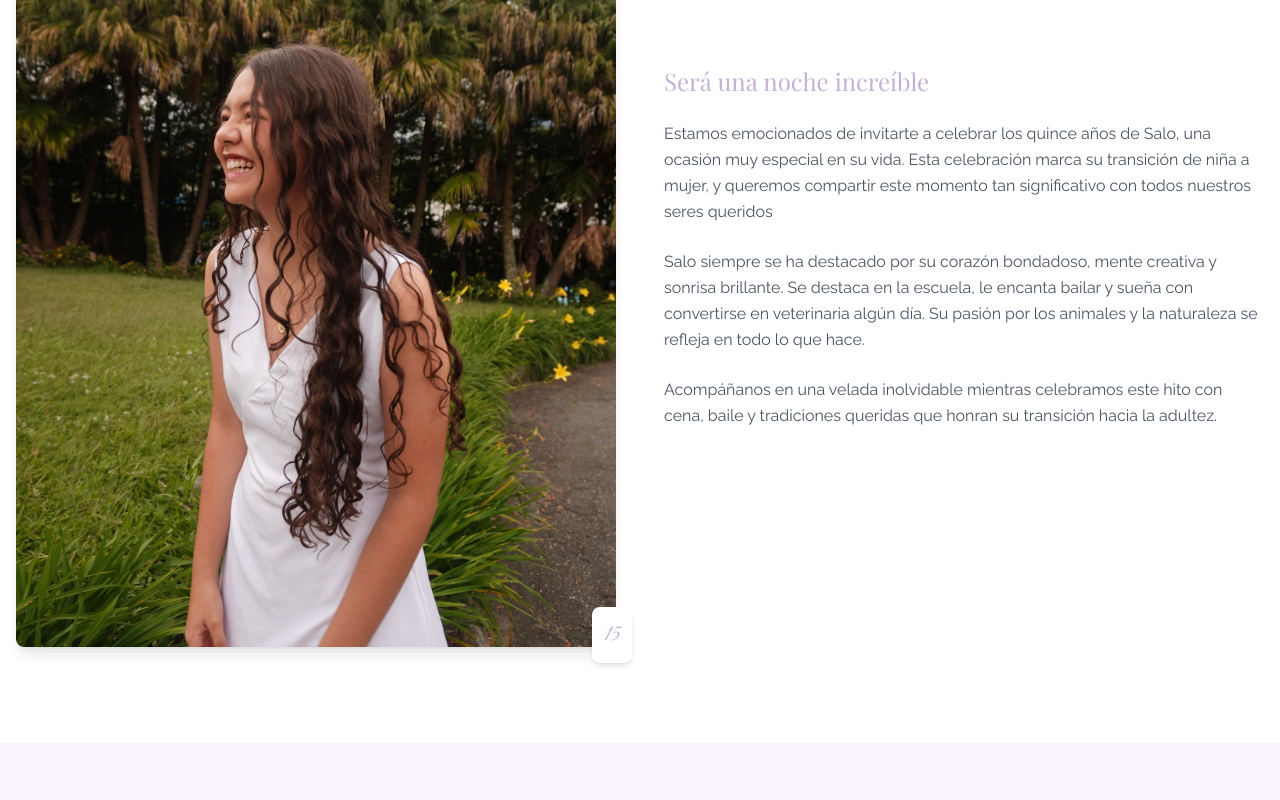
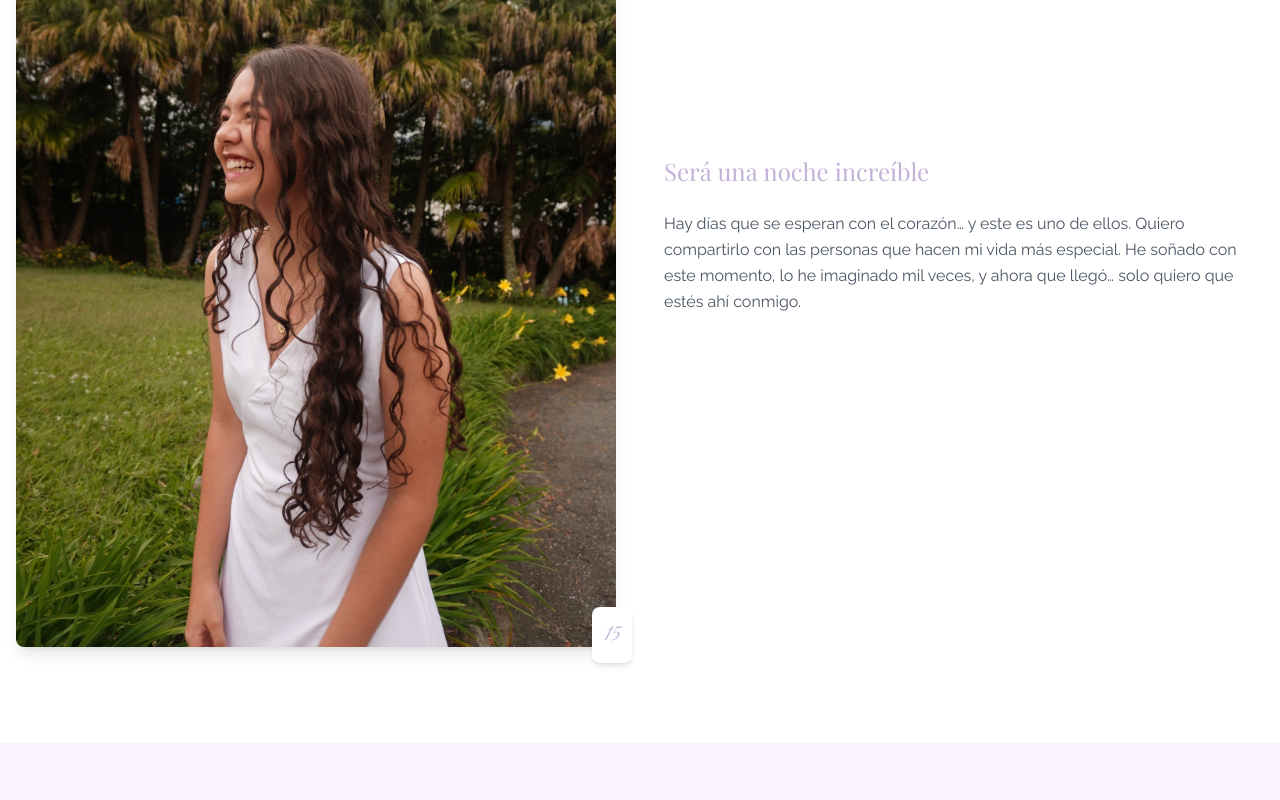
Before and after one commit to GiaHuy99/happybirthday-uncleHuy, a React (Vite) app: page / in a window 1280 px wide. Shown: the part 1160-1960 px from the top of the page. Built offline with nearby package versions, Linux system fonts and the light colour scheme.

Commit message:
style: update About, EventDetails, and RSVP components to enhance text content and improve clarity for the event invitation

```diff
--- a/src/components/About.tsx
+++ b/src/components/About.tsx
@@ -24,7 +24,7 @@ const About = () => {
 			</div>
 
 			<h2 ref={animateFadeUp} className="section-title scroll-animate">
-				Una celebración muy especial
+				Un momento para recordar
 			</h2>
 
 			<div className="grid grid-cols-1 md:grid-cols-2 gap-12 items-center">
@@ -43,21 +43,10 @@ const About = () => {
 				<div ref={animateFadeLeft300} className="scroll-animate">
 					<p className="subtitle mb-6">Será una noche increíble</p>
 					<p className="mb-6">
-						Estamos emocionados de invitarte a celebrar los quince años de Salo,
-						una ocasión muy especial en su vida. Esta celebración marca su
-						transición de niña a mujer, y queremos compartir este momento tan
-						significativo con todos nuestros seres queridos
-					</p>
-					<p className="mb-6">
-						Salo siempre se ha destacado por su corazón bondadoso, mente
-						creativa y sonrisa brillante. Se destaca en la escuela, le encanta
-						bailar y sueña con convertirse en veterinaria algún día. Su pasión
-						por los animales y la naturaleza se refleja en todo lo que hace.
-					</p>
-					<p>
-						Acompáñanos en una velada inolvidable mientras celebramos este hito
-						con cena, baile y tradiciones queridas que honran su transición
-						hacia la adultez.
+						Hay días que se esperan con el corazón… y este es uno de ellos.
+						Quiero compartirlo con las personas que hacen mi vida más especial.
+						He soñado con este momento, lo he imaginado mil veces, y ahora que
+						llegó… solo quiero que estés ahí conmigo.
 					</p>
 				</div>
 			</div>
--- a/src/components/EventDetails.tsx
+++ b/src/components/EventDetails.tsx
@@ -12,7 +12,7 @@ const EventDetails = () => {
 	return (
 		<section id="details" className="section bg-white">
 			<h2 ref={animateFadeUp} className="section-title scroll-animate ">
-				Detalles del evento
+				Nos vemos aquí
 			</h2>
 
 			<div className="grid grid-cols-1 md:grid-cols-2 gap-12">
@@ -28,12 +28,10 @@ const EventDetails = () => {
 					/>
 					<div className="bg-white p-6">
 						<h3 className="font-display text-2xl text-purple-dark mb-4">
-							Conjunto residencial oro
+							Laion Eventos
 						</h3>
 						<p className="mb-4">
-							Un conjunto residencial con una decoración elegante, perfecto para
-							celebrar este momento especial. La sala cuenta con un piso de
-							baile espacioso, iluminación elegante y un ambiente mágico.
+							Haz clic abajo para conocer las indicaciones sobre cómo llegar
 						</p>
 						<div className="flex items-start space-x-2">
 							<svg
@@ -51,12 +49,12 @@ const EventDetails = () => {
 								<circle cx="12" cy="10" r="3" />
 							</svg>
 							<a
-								href="https://www.google.com/maps/search/?api=1&query=Av.+12+de+octubre+Conjunto+residencial+oro+Itagui"
+								href="https://www.google.com/maps/search/?api=1&query=Calle+32F+%23+75C+-+145"
 								target="_blank"
 								rel="noopener noreferrer"
 								className="text-purple-dark hover:underline"
 							>
-								Av. 12 de octubre, Conjunto residencial oro, Itagui
+								Calle 32F # 75C - 145
 							</a>
 						</div>
 					</div>
@@ -110,7 +108,7 @@ const EventDetails = () => {
 							</div>
 							<div>
 								<h3 className="font-display text-xl text-gray-800">Hora</h3>
-								<p className="text-gray-600">19:00 - 00:00</p>
+								<p className="text-gray-600">19:30</p>
 							</div>
 						</div>
 					</div>
@@ -139,7 +137,7 @@ const EventDetails = () => {
 								<h3 className="font-display text-xl text-gray-800">
 									Código de vestimenta
 								</h3>
-								<p className="text-gray-600">Semi-formal</p>
+								<p className="text-gray-600">Formal</p>
 							</div>
 						</div>
 						<p className="text-gray-600 pt-2 border-t border-gray-100">
--- a/src/components/RSVP.tsx
+++ b/src/components/RSVP.tsx
@@ -23,11 +23,8 @@ const RSVP = () => {
 					ref={animateFadeUp200}
 					className="text-center text-gray-600 mb-10 scroll-animate"
 				>
-					Por favor haznos saber si asistirás a la fiesta de Salo
+					Debes confirmar tu asistencia antes del 7 de junio
 					<br />
-					<span className="text-purple-dark">
-						Debes confirmar tu asistencia antes del 15 de junio de 2025
-					</span>
 				</p>
 
 				<div className="grid grid-cols-1 md:grid-cols-2 gap-8">
@@ -75,22 +72,13 @@ const RSVP = () => {
 							</h3>
 							<p className="mb-6">
 								Para cualquier pregunta o disposición especial, por favor
-								contacta a los padres de Salo:
+								escríbenos aquí
 							</p>
 							<div className="space-y-3">
 								<p>
-									<span className="font-medium">Correo:</span>
-									<a
-										href="mailto:salome.xv@example.com"
-										className="text-purple-dark ml-2"
-									>
-										salo.xv@example.com
-									</a>
-								</p>
-								<p>
 									<span className="font-medium">Teléfono:</span>
-									<a href="tel:+15551234567" className="text-purple-dark ml-2">
-										(555) 123-4567
+									<a href="tel:+573104647152" className="text-purple-dark ml-2">
+										3104647152
 									</a>
 								</p>
 							</div>
```
